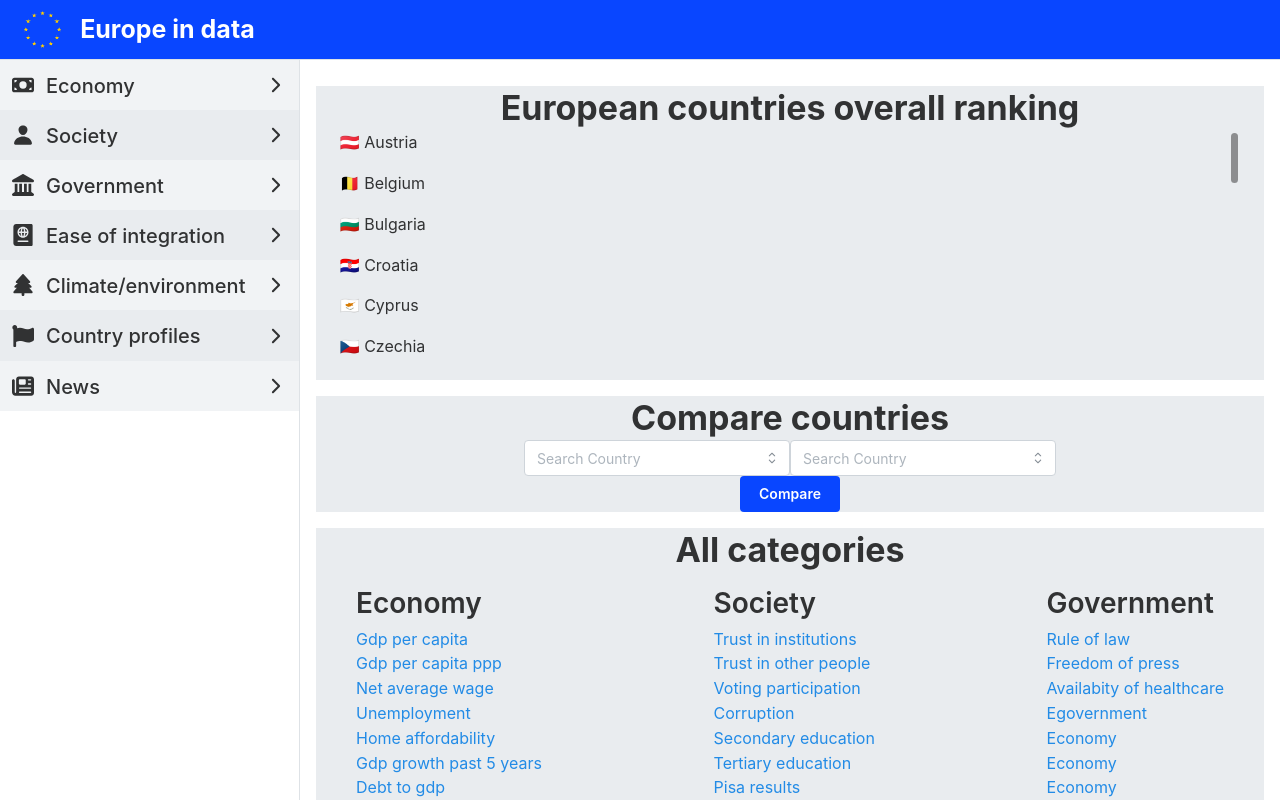
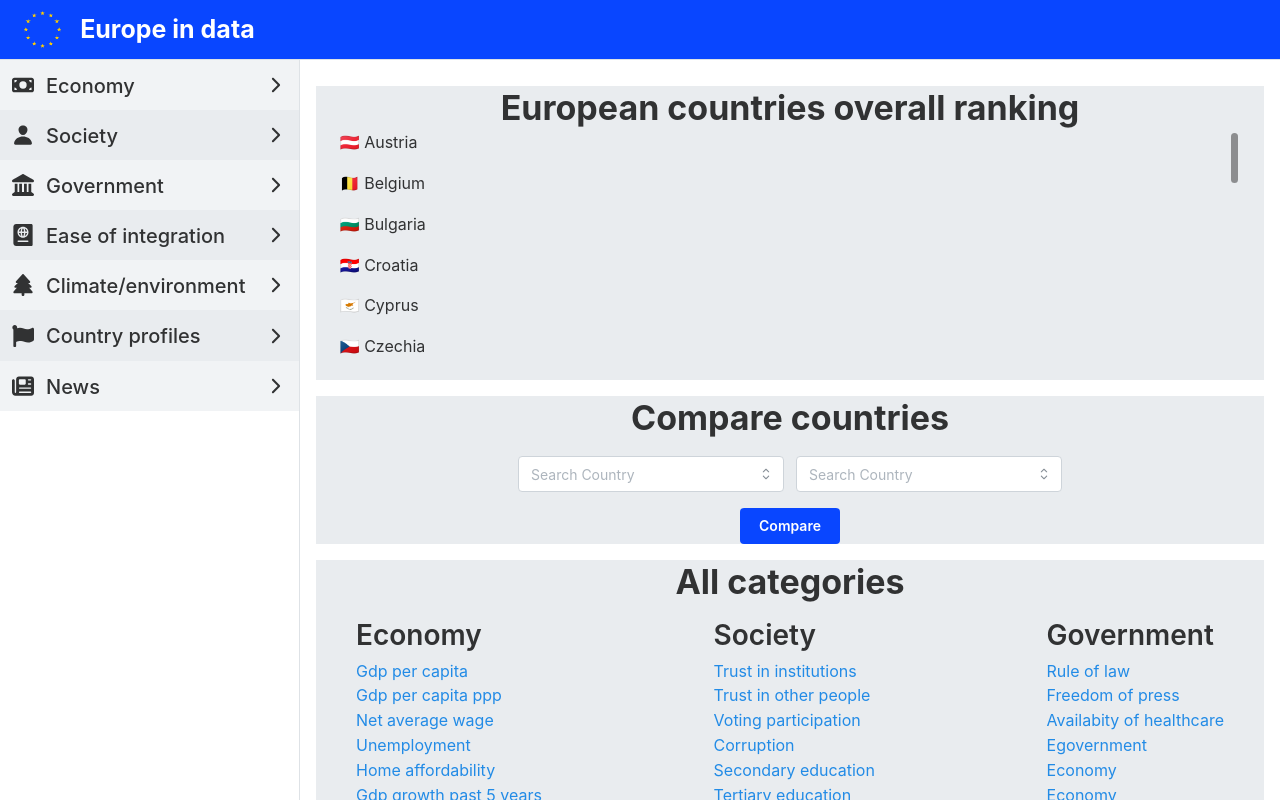
Before and after one commit to smravec/europe-in-data, a Next.js app: page / in a window 1280 px wide. Shown: the top 800 px of the page. Built offline with nearby package versions, Linux system fonts and the light colour scheme.

Commit message:
Polish compare countries section

```diff
--- a/app/page.tsx
+++ b/app/page.tsx
@@ -33,8 +33,7 @@ export default function Home(){
                 w={"100%"}
             >
                 <Title >
-                European countries overall ranking
-
+                    European countries overall ranking
                 </Title>
 
                 <ScrollArea h={250} type='always' w={"95%"}>
@@ -57,16 +56,21 @@ export default function Home(){
                 w={"100%"}
             >
                 <Title>
-                Compare countries
+                    Compare countries
                 </Title>
 
+                <Space h={"md"}/>
+
                 <Flex>
-                <SelectBox/>
-                <SelectBox/>
+                    <SelectBox/>
+                    <Space w={"sm"}/>
+                    <SelectBox/>
                 </Flex>
 
+                <Space h={"md"}/>
+
                 <Button variant="filled" color='main' >
-                Compare
+                    Compare
                 </Button>
             </Flex>
 
```
Also changed, not shown: 1 other file (tests, documents, lock files or other folders).
